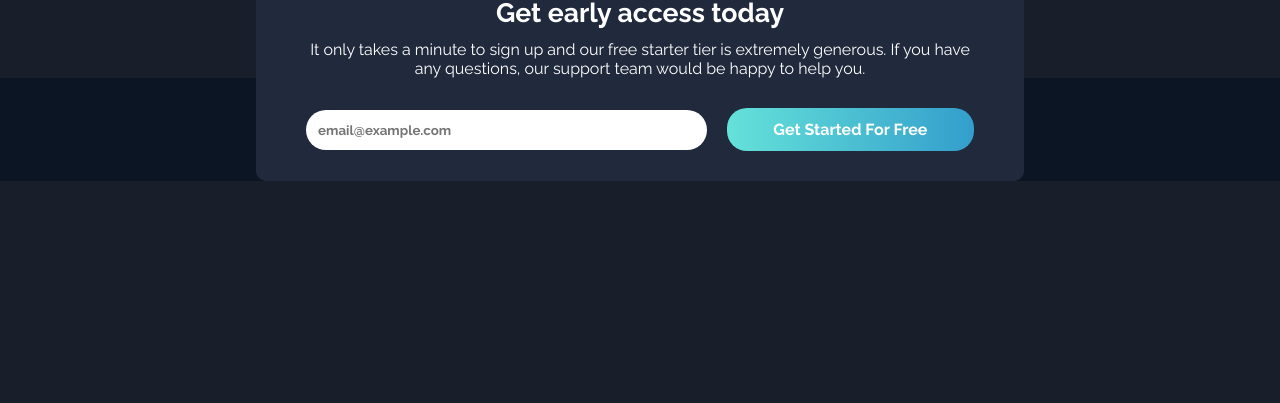
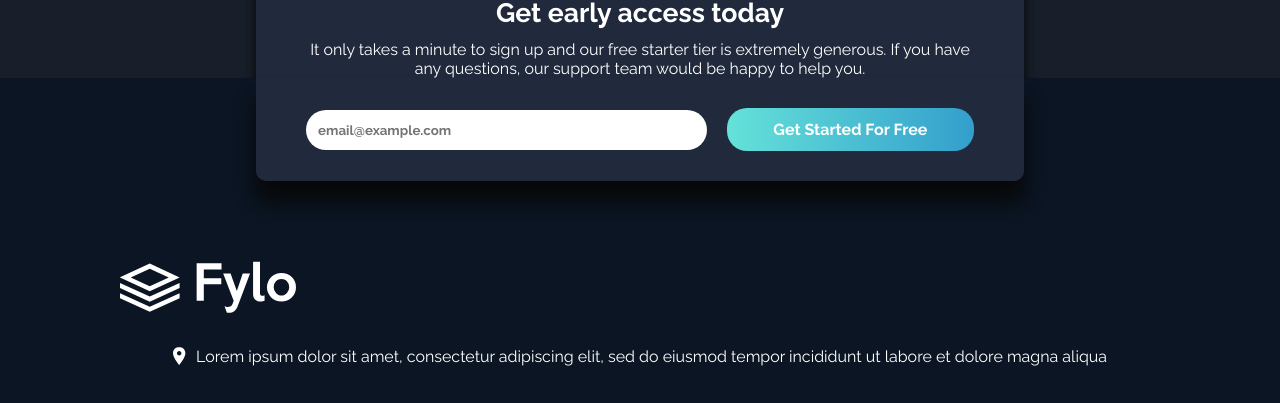
Before and after one commit to Murilo-V/fylo-challenge, a React (Create React App) app: page / in a window 1280 px wide. Shown: the part 2403-2806 px from the top of the page. Before the commit the page ends 2584 px from the top, so only its background shows below. Built offline with nearby package versions, Linux system fonts and the light colour scheme.

Commit message:
feat: form shadow and footer started

```diff
--- /dev/null
+++ b/src/components/Footer/index.js
@@ -0,0 +1,23 @@
+import React from 'react';
+import {Container} from './styles';
+import Logo from '../../assets/logo.svg'
+import iconLocation from '../../assets/icon-location.svg'
+
+const Footer = () => {
+    return (
+        <Container>
+            <img className="logo" src={Logo} alt="Fylo Logo" />
+
+            <div className="footer-container">
+
+                <div className="location">
+                    <img src={iconLocation} alt="Fylo Logo" />
+                    <p> Lorem ipsum dolor sit amet, consectetur adipiscing elit, sed do eiusmod tempor incididunt ut labore et dolore magna aliqua</p>
+                </div>
+            </div>
+        </Container>
+
+    )
+}
+
+export default Footer;
--- /dev/null
+++ b/src/components/Footer/styles.js
@@ -0,0 +1,38 @@
+import styled from 'styled-components';
+
+export const Container = styled.footer`
+    background: hsl(216, 53%, 9%);
+    z-index: -1;
+    position: absolute;
+    left: 0;
+    right: 0;
+    padding: 80px 120px 40px 120px;
+
+    img {
+            user-select: none;
+  -moz-user-select: none;
+  -webkit-user-drag: none;
+  -webkit-user-select: none;
+  -ms-user-select: none;
+        }
+
+        .logo {
+            margin-bottom: 30px;
+        }
+
+        .footer-container {
+            display: flex;
+            align-items: center;
+            justify-content: space-around;
+
+            .location {
+                display: flex;
+                justify-content: space-between;
+                align-items: center;
+
+                p {
+                    margin-left: 10px;
+                }
+            }
+        }
+`;
--- a/src/pages/Landing/index.js
+++ b/src/pages/Landing/index.js
@@ -9,6 +9,7 @@ import IllustrationStayProductive from '../../assets/illustration-stay-productiv
 import { Link } from 'react-router-dom';
 import Comment from '../../components/Comment';
 import Button from '../../components/Button';
+import Footer from '../../components/Footer';
 
 const Landing = () => {
   return (
@@ -85,11 +86,12 @@ const Landing = () => {
 
       <GetStartedForm>
         <form>
-          <input type="email" placeholder="email@example.com"/>
+          <input type="email" placeholder="email@example.com" required/>
           <Button btnText="Get Started For Free" type="submit"/>
         </form>
       </GetStartedForm>
 
+      <Footer />
     </>
   );
 };
--- a/src/pages/Landing/styles.js
+++ b/src/pages/Landing/styles.js
@@ -166,6 +166,7 @@ export const GetStartedDiv = styled.div`
         width: 60%;
         margin: 150px auto 0 auto;
         text-align: center;
+        box-shadow: 0 12px 14px #080808;
 
         h4 {
             font-size: 20pt;
@@ -179,10 +180,11 @@ export const GetStartedDiv = styled.div`
 
 export const GetStartedForm = styled.div`
             background: hsl(216, 53%, 9%);
-
+            z-index: 0;
         form {
             border-bottom-left-radius: 10px;
             border-bottom-right-radius: 10px;
+            box-shadow: 0 20px 20px #080808;
             background: hsl(219, 30%, 18%);
             width: 60%;
             margin: 0 auto 0 auto;
```
